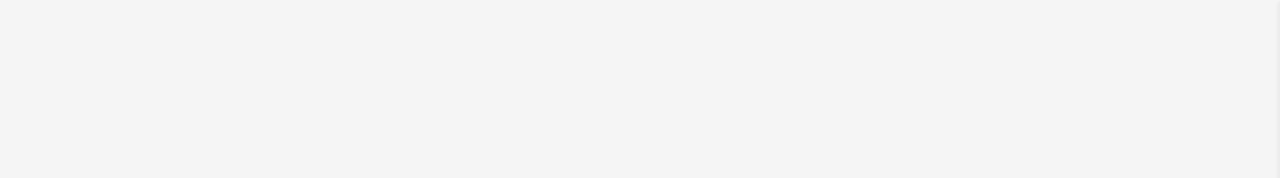
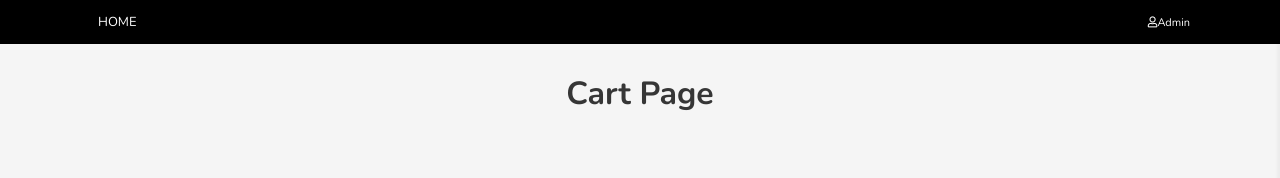
Before and after one commit to iita71737/react-store, a React (Create React App) app: page /cart in a window 1280 px wide. Before the commit this address had no page. Shown: the top 178 px of the page. Built offline with nearby package versions, Linux system fonts and the light colour scheme.

Commit message:
use porps.children & withRouter from react-dom

```diff
--- /dev/null
+++ b/src/Layout.js
@@ -0,0 +1,11 @@
+import React from 'react';
+import Header from 'components/Header';
+
+const Layout = props => (
+    <div className="main">
+        <Header nickname="Admin" age={28} marry={true} />
+        {props.children}
+    </div>
+);
+
+export default Layout;
--- a/src/Router.js
+++ b/src/Router.js
@@ -3,12 +3,14 @@
 import App from 'pages/App';
 import Login from 'pages/Login';
 import NotFound from 'pages/NotFound';
+import Cart from 'pages/Cart';
 
 const Router = () => (
     <BrowserRouter>
         <Switch>
             <Route path="/" exact component={App} />
             <Route path="/login" component={Login} />
+            <Route path="/cart" component={Cart} />
             <Route component={NotFound} />
         </Switch>
     </BrowserRouter>
--- a/src/components/ToolBox.js
+++ b/src/components/ToolBox.js
@@ -1,5 +1,5 @@
 import React from 'react';
-
+import { withRouter } from 'react-router-dom';
 class ToolBox extends React.Component {
     state = {
         searchText: ''
@@ -18,6 +18,10 @@
             searchText: ''
         });
         this.props.search('');
+    };
+
+    goCart = () => {
+        this.props.history.push('/cart');
     };
 
     render() {
@@ -44,7 +48,7 @@
                         </div>
                     </div>
                 </div>
-                <div className="cart-box">
+                <div className="cart-box" onClick={this.goCart}>
                     <i className="fas fa-shopping-cart"></i>
                     <span className="cart-num">{this.props.cartNum}</span>
                 </div>
@@ -53,4 +57,4 @@
     }
 }
 
-export default ToolBox;
+export default withRouter(ToolBox);
--- a/src/pages/App.js
+++ b/src/pages/App.js
@@ -1,14 +1,13 @@
 import React from 'react';
-import Header from 'components/Header';
+import Layout from 'Layout';
 import Products from 'components/Products';
 
 class App extends React.Component {
     render() {
         return (
-            <div className="main">
-                <Header nickname="Admin" age={28} marry={true} />
+            <Layout>
                 <Products />
-            </div>
+            </Layout>
         );
     }
 }
--- /dev/null
+++ b/src/pages/Cart.js
@@ -0,0 +1,12 @@
+import React from 'react';
+import Layout from 'Layout';
+
+const Cart = () => (
+    <Layout>
+        <div className="cart-page">
+            <p className="title has-text-centered">Cart Page</p>
+        </div>
+    </Layout>
+);
+
+export default Cart;
```
